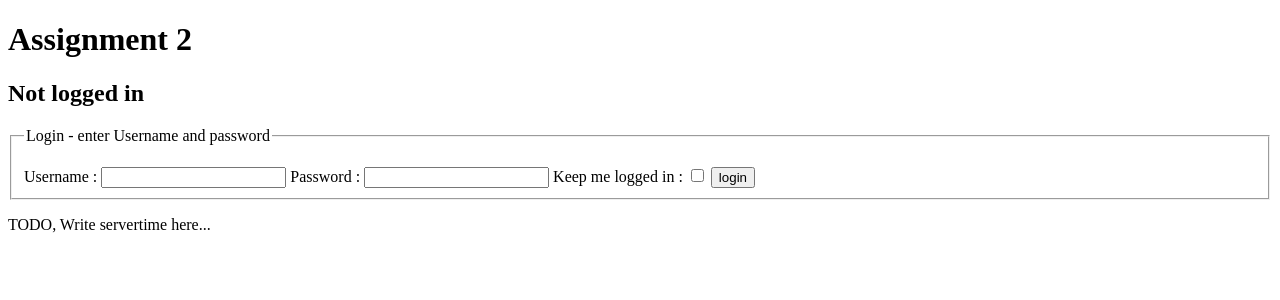
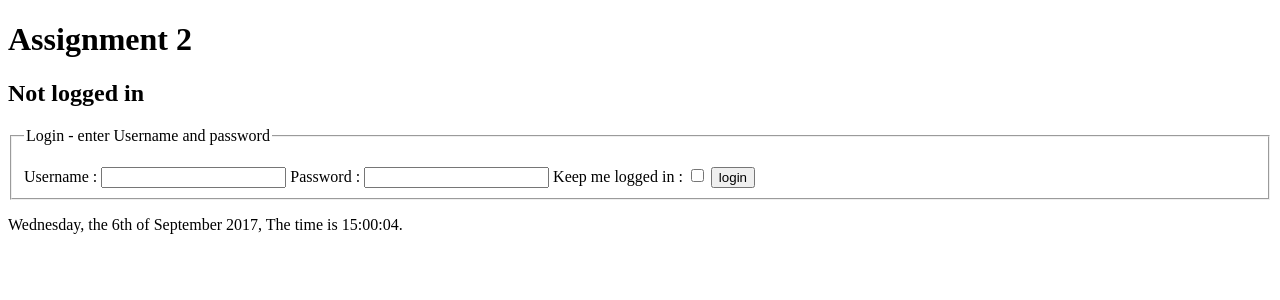
Before and after one commit to theuggla/AT--php-basic-login-system, a PHP site: page / in a window 1280 px wide. Shown: the top 300 px of the page. Run offline with PHP 8.4, Linux system fonts and the light colour scheme.

Commit message:
add time to login page

```diff
--- a/index.php
+++ b/index.php
@@ -16,3 +16,4 @@ $lv = new LayoutView();
 
 
 $lv->render(false, $v, $dtv);
+?>
--- a/view/DateTimeView.php
+++ b/view/DateTimeView.php
@@ -5,7 +5,7 @@ class DateTimeView {
 
 	public function show() {
 
-		$timeString = 'TODO, Write servertime here...';
+		$timeString = date('l\, \t\h\e j\t\h \o\f F Y, \T\h\e \t\i\m\e \i\s H\:i\:s\.'); ;
 
 		return '<p>' . $timeString . '</p>';
 	}
```
